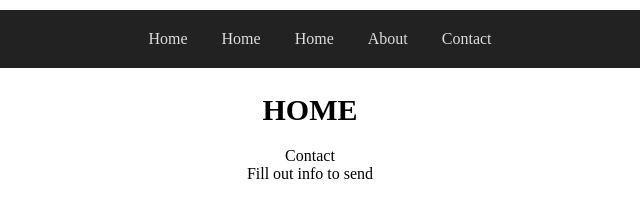
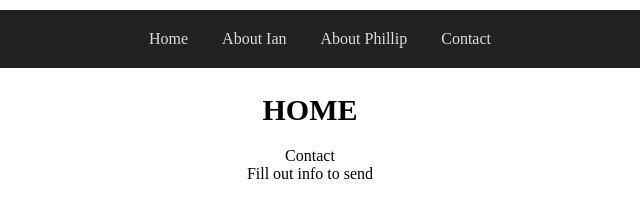
Before and after one commit to PhillipDiCarlo/web-programming-final, a website: page EmailStuff/pages/contact.html in a window 1280 px wide. Shown: the top 201 px of the page, 330-970 px from the left. Drawn offline with nearby package versions, Linux system fonts and the light colour scheme.

Commit message:
updates
ahhhh

```diff
--- a/EmailStuff/pages/contact.html
+++ b/EmailStuff/pages/contact.html
@@ -41,10 +41,9 @@ $(document).ready(function(){
           </div>
           <div data-gjs="navbar-items" class="navbar-items-c">
             <nav data-gjs="navbar-menu" class="navbar-menu" id="idug">
-              <a href="index.html" class="navbar-menu-link" id="ilqhs">Home</a>
-              <a href="#" class="navbar-menu-link" id="i634h">Home</a>
-              <a href="#" class="navbar-menu-link" id="inze5">Home</a>
-              <a href="about.html" class="navbar-menu-link">About</a>
+              <a href="../../Default.htm" class="navbar-menu-link" id="ilqhs">Home</a>
+              <a href="../../aboutPage/aboutIan.html" class="navbar-menu-link">About Ian</a>
+              <a href="../../aboutPage/aboutPhillip.html" class="navbar-menu-link">About Phillip</a>
               <a href="contact.html" class="navbar-menu-link">Contact</a>
             </nav>
           </div>
```
Also changed, not shown: Default.htm (+1 -6 lines).
